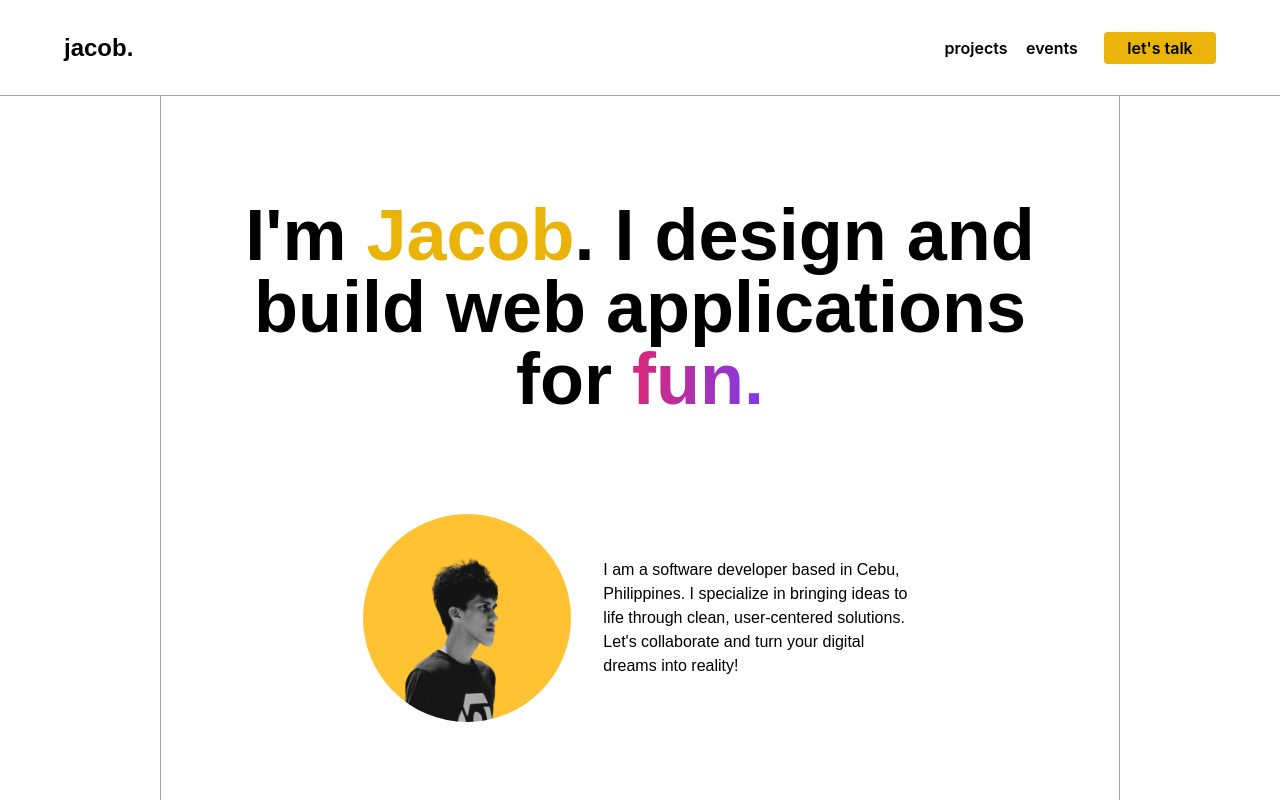
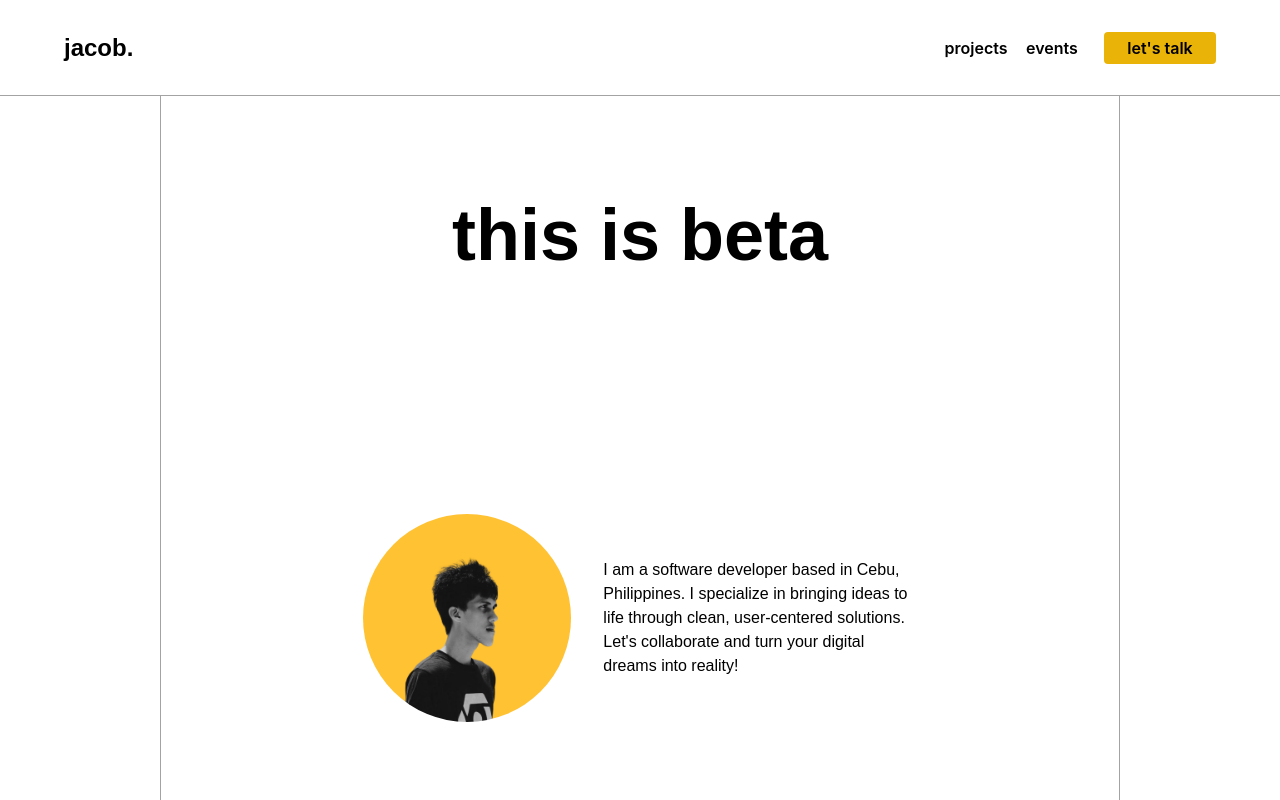
Before and after one commit to jacobbalane/portfolio, a React (Create React App) app: page / in a window 1280 px wide. Shown: the top 800 px of the page. Built offline with nearby package versions, Linux system fonts and the light colour scheme.

Commit message:
feat: created beta branch

```diff
--- a/src/components/organisms/HeroSection.tsx
+++ b/src/components/organisms/HeroSection.tsx
@@ -6,49 +6,7 @@ const Hero = () => {
     <div className="flex flex-col justify-center h-screen lg:w-3/4 lg:border-x lg:border-neutral-400 px-16 py-6 md:items-center">
       <div className="grow flex items-center">
         <p className="h-2/5 lg:h-3/5 font-montserrat text-3xl md:text-6xl lg:text-7xl text-pretty font-bold text-center whitespace-pre-line">
-          I'm <span className="text-yellow-500">Jacob</span>.{" "}
-          <br className="md:hidden lg:block xl:hidden" /> I design and build web
-          applications <br className="hidden lg:block xl:hidden" /> for{" "}
-          <br className="md:block lg:hidden" />{" "}
-          <span className="text-transparent from-pink-600 to-violet-600 bg-gradient-to-r bg-clip-text ">
-            <TypeAnimation
-              sequence={[
-                "learning.",
-                5000,
-                "fun.",
-                5000,
-                "work.",
-                5000,
-                "growth.",
-                5000,
-                "community.",
-                5000,
-                "impact.",
-                5000,
-                "change.",
-                5000,
-                "progress.",
-                5000,
-                "success.",
-                5000,
-                "productivity.",
-                5000,
-                "innovation.",
-                5000,
-                "creativity.",
-                5000,
-                "passion.",
-                5000,
-                "people.",
-                5000,
-                "the future.",
-                5000,
-              ]}
-              repeat={Infinity}
-              cursor={false}
-              deletionSpeed={90}
-            />
-          </span>
+          this is beta
         </p>
       </div>
       <div className="h-2/5 flex justify-center">
```
